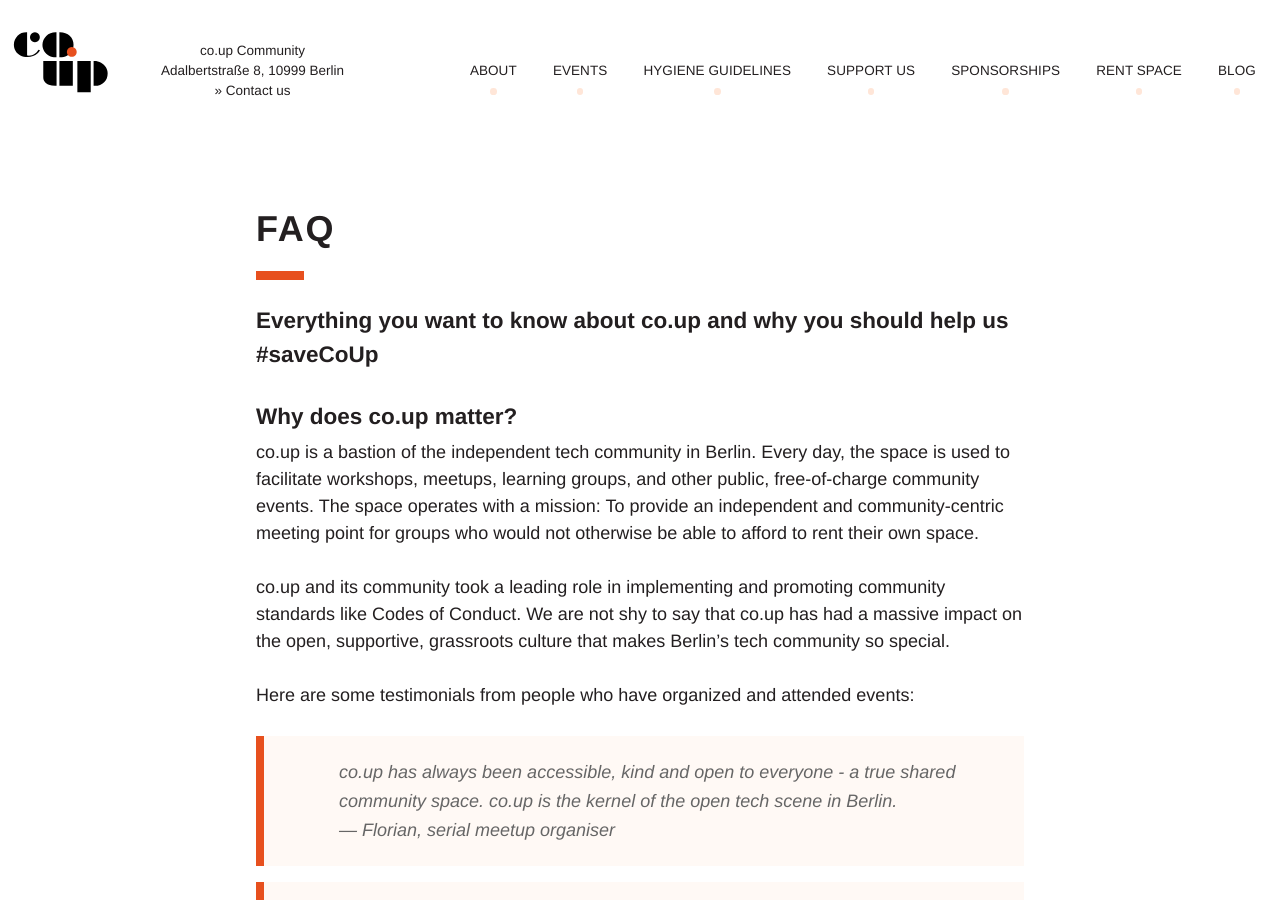
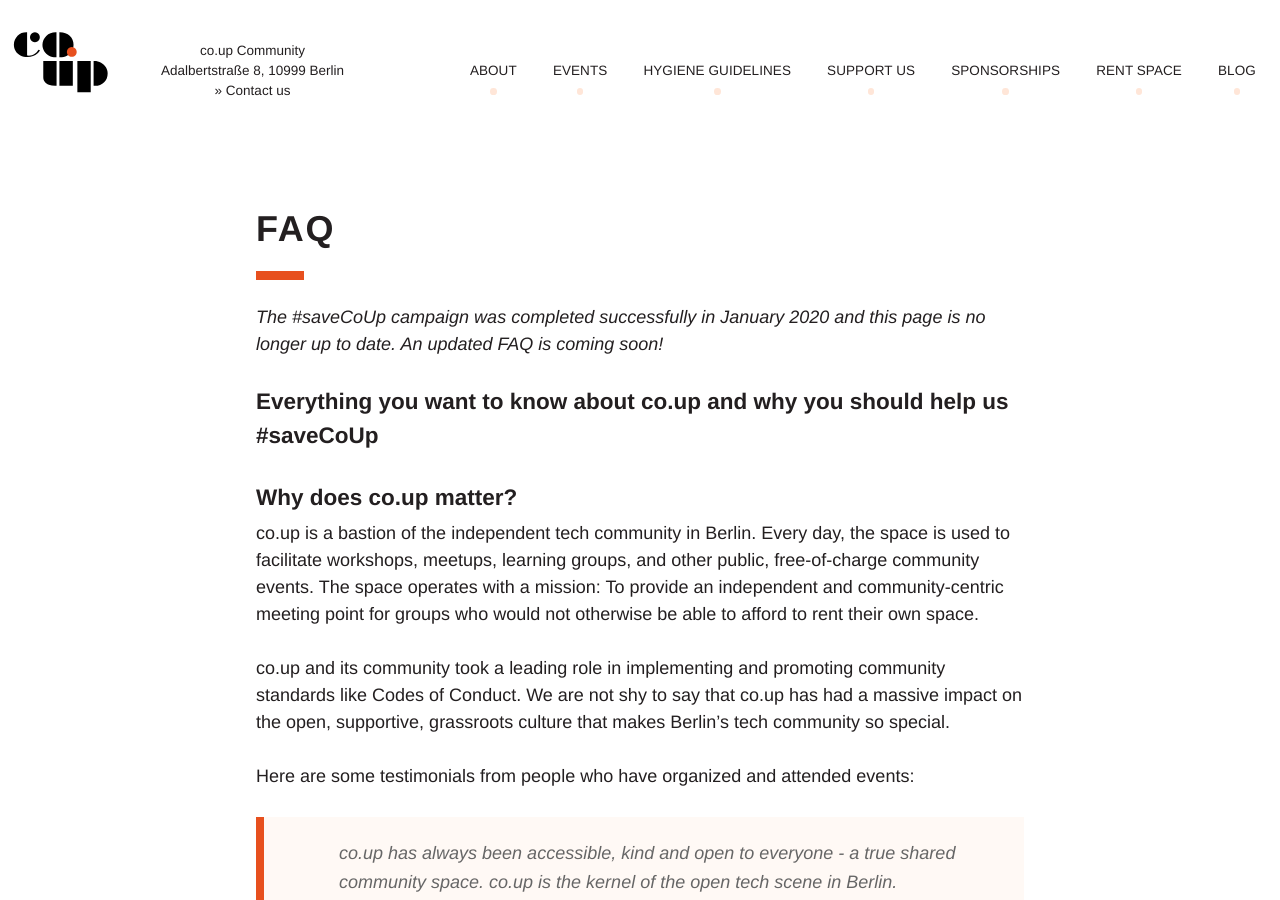
Before and after one commit to co-up/co-up.de, a Jekyll site: the page built from faq.html, in a window 1280 px wide and 900 px high. Built offline with Jekyll 4.4.1, drawn with Linux system fonts in a browser that asks for light colours.

Commit message:
added disclaimer that this page is not up to date

```diff
--- a/faq.html
+++ b/faq.html
@@ -6,6 +6,8 @@
 <h1>
   FAQ
 </h1>
+<p><em>The #saveCoUp campaign was completed successfully in January 2020 and this page is no longer up to date. An updated FAQ is coming soon!</em></p>
+
 
 <p class="teaser">
   Everything you want to know about co.up and why you should help us #saveCoUp
```
